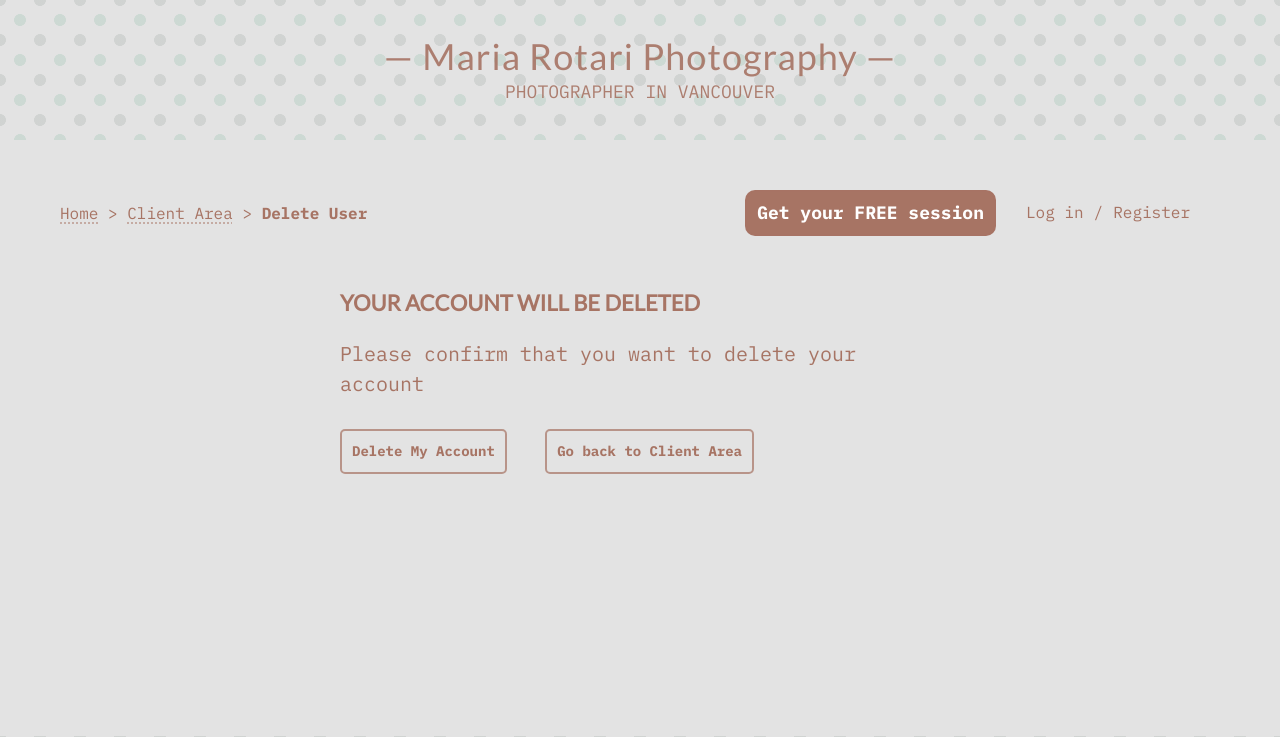
After one commit to a-rotari/photographer-website-django, a Django app: page /users/delete-user/ in a window 1280 px wide. The commit adds this page. Shown: the top 737 px of the page. Run offline with Django 4.2, Linux system fonts and the light colour scheme; style sheets or scripts are compiled from the project's sources.

Commit message:
Users can delete their account from 'Client Area'
When a User clicks on a link in the 'Client Area' they go to the 'delete
user' page where they can confirm the deletion, and after that the user
is logged off and deactivated.

If the customer later changes their mind, they can reregister. This case
is handled by the same view that handles registration of new users, and
that customer will receive an email to confirm 'registration' (which is
actually just reactivation of the user). Upon clicking the link in the
email, the user will be reactivated.

Measures have been put in place in the client registration view to
obfuscate the actual status of the user for anyone trying to get access
through the registration menu. It is unclear, for instance, if the user
does not exist, or if the user has been deactivated.

```diff
--- a/galleries/templates/galleries/client_area.html
+++ b/galleries/templates/galleries/client_area.html
@@ -8,6 +8,11 @@
 {% block toggle_position %}{% endblock toggle_position %}
 
 {% block client_area %}{% endblock client_area %}
+
+{% block delete_user %}
+    <a class="button-link" href="{% url 'users:delete_user' %}">Delete Account</a>
+    {% comment %} <a class="button-link" href="#">Delete Account</a> {% endcomment %}
+{% endblock delete_user %}
 
 {% block content %}
     <section class="galleries">
--- a/marie_site/templates/extended_base.html
+++ b/marie_site/templates/extended_base.html
@@ -88,6 +88,7 @@
                 {% block client_area %}
                   <a class="button-link" href="{% url 'galleries:client_area' %}">Client Area</a>
                 {% endblock client_area %}
+                {% block delete_user %}{% endblock delete_user %}
                 {% block logout %}
                   <form method="post">
                     {% csrf_token %}
--- a/scss/blocks/_main-nav.scss
+++ b/scss/blocks/_main-nav.scss
@@ -74,6 +74,7 @@
         justify-content: space-between;
         align-items: center;
         padding-block: 20px;
+        column-gap: 10px;
 
         @media (min-width: g.$mobile-large-width) {
             padding-inline: 10%;
--- /dev/null
+++ b/users/templates/users/delete_user.html
@@ -0,0 +1,27 @@
+{% extends 'extended_base.html' %}
+{% load static %}
+
+{% block title %}Delete User{% endblock title %}
+
+{% block main_navigation %}{% endblock main_navigation %}
+
+{% block content %}
+{% if success %}
+<section class="auth-form">
+    <h1 class="auth-form__title">Your account has been deleted</h1>
+    <p class="auth-form__subtitle">I am truly sorry to see you go. Wishing you all the best, and hoping for an opportunity to take great photos of you in the future.</p>
+    <a class="button-link button-link--margin-block" href="{% url 'galleries:display_homepage' %}">Bye!</a>
+</section>
+{% else %}
+<section class="auth-form">
+    <h1 class="auth-form__title">Your account will be deleted</h1>
+    <p class="auth-form__subtitle">Please confirm that you want to delete your account</p>
+    <form method="post"  action="{% url 'users:delete_user' %}">
+        {% csrf_token %}
+        <input type="hidden" value="{{ user.id }}" name="id">
+        <input class="auth-form__form-input auth-form__form-input--inline" type="submit" value="Delete My Account">
+        <a class="button-link button-link--inline auth-form__form-input auth-form__form-input--inline auth-form__form-input--left-margin" href="{% url 'galleries:client_area' %}">Go back to Client Area</a>
+    </form>
+</section>
+{% endif %}
+{% endblock content %}
--- a/users/urls.py
+++ b/users/urls.py
@@ -43,4 +43,9 @@ urlpatterns = [
         views.UserActivationView.as_view(),
         name="user_activation",
     ),
+    path(
+        "delete-user/",
+        views.delete_user,
+        name="delete_user",
+    ),
 ]
--- a/users/views.py
+++ b/users/views.py
@@ -1,5 +1,6 @@
 from .forms import CustomUserCreationForm
 from django.urls import reverse_lazy
+from django.contrib.auth import logout
 from django.contrib.auth.tokens import default_token_generator
 from django.contrib.sites.shortcuts import get_current_site
 from django.core.mail import send_mail
@@ -8,7 +9,7 @@ from django.contrib.auth.views import LoginView, PasswordResetView, PasswordCont
 from django.views.generic import CreateView
 from django.views import View
 from django.http import HttpResponseRedirect, HttpResponse
-from django.shortcuts import redirect
+from django.shortcuts import redirect, render
 from django.urls import reverse
 from django.utils.http import urlsafe_base64_decode, urlsafe_base64_encode
 from django.utils.encoding import force_str, force_bytes
@@ -36,7 +37,12 @@ class SignUpView(CreateView):
     def check_if_user_exists(self, form_errors):
         key = 'email'
         value = 'User with this Email already exists.'
-        return len(form_errors) == 1 and key in form_errors and value in form_errors[key]
+        if key in form_errors and value in form_errors[key]:
+            if len(form_errors) == 1:
+                return True
+            else:
+                del form_errors['email']
+        return False
 
     def form_invalid(self, form):
         email = self.request.POST.get('email')
@@ -46,11 +52,12 @@ class SignUpView(CreateView):
             # User does not exist, proceed with validation results
             return super().form_invalid(form)
         else:
-            if not user.is_active and self.check_if_user_exists(form.errors):
+            if (not user.is_active) and (self.check_if_user_exists(form.errors)):
+                form = CustomUserCreationForm(self.request.POST, instance=user)
+                user = form.save()
                 self.prepare_token_and_send_email(user)
                 return HttpResponseRedirect(self.success_url)
         return super().form_invalid(form)
-
 
     def form_valid(self, form):
         # Save user registration data as inactive
@@ -102,7 +109,6 @@ class UserPasswordResetView(PasswordResetView):
             {"text": "Log In", "href": reverse("users:login")},
             {"text": "Reset Password", "href": "#"}
         ]
-        print('hey')
         return context
 
 
@@ -128,3 +134,30 @@ class UserActivationView(View):
             return redirect('users:login')  # Redirect to login page or any other page
 
         return HttpResponse("Invalid activation link.")
+
+
+def delete_user(request):
+    success = False
+
+    breadcrumbs = [
+                {'text': 'Home', 'href': reverse('galleries:display_homepage')},
+                {'text': 'Client Area', 'href': reverse("galleries:client_area")},
+            ]
+    if request.method == 'POST':
+        if not request.user.is_authenticated:
+            return HttpResponseRedirect(reverse('galleries:client_area'))
+        id = request.POST.get('id', '')
+        user = User.objects.filter(id=id).first()
+        if user == request.user:
+            user.is_active = False
+            user.save()
+            logout(request)
+            breadcrumbs.append({'text': 'User Deleted!', 'href': '#'})
+            success = True
+    else:
+        breadcrumbs.append({'text': 'Delete User', 'href': '#'})
+    return render(request,
+                  'users/delete_user.html',
+                  {'breadcrumbs': breadcrumbs,
+                   'success': success}
+                )
```
